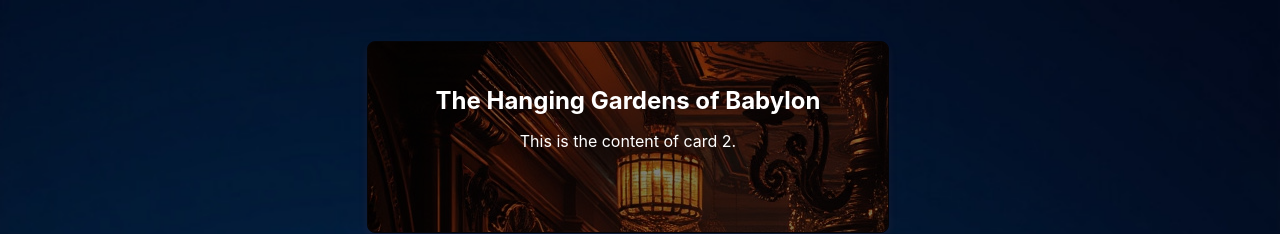
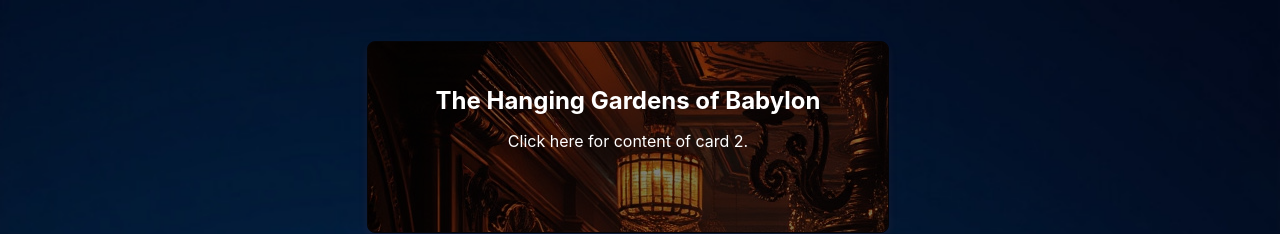
Before and after one commit to barrett38/Timed-Carousel, a React (Create React App) app: page / in a window 1280 px wide. Shown: the top 234 px of the page. Built offline with nearby package versions, Linux system fonts and the light colour scheme.

Commit message:
Changed JPG File names

```diff
--- a/src/App.css
+++ b/src/App.css
@@ -13,8 +13,8 @@ body {
   padding: 0;
   height: 100vh;
   background-color: var(--earthy-cream);
-  /* background-image: url("../public/images/darkbluebackground.JPG"); */
-  background-image: url("./images/darkbluebackground.JPG");
+  /* background-image: url("../public/images/darkbluebackground.jpg"); */
+  background-image: url("./images/darkbluebackground.jpg");
   background-size: cover;
   background-position: center;
 }
--- a/src/components/Carousel/CardData.js
+++ b/src/components/Carousel/CardData.js
@@ -2,7 +2,7 @@ const cardData = [
   {
     id: 1,
     title: "The Mausoleum at Halicarnassus",
-    content: "This is the content of card 1.",
+    content: "Click here for content of card 1.",
     image: "/images/image1.jpg", // Path to the image
     longform:
       "The Mausoleum at Halicarnassus was a tomb built for Mausolus, the Persian satrap (governor) of Caria, and his wife, Artemisia, in 350 BC. Standing approximately 45 meters (148 feet) tall, it was an architectural masterpiece combining Greek, Egyptian, and Lycian design elements. The structure was richly decorated with sculptural reliefs by renowned artists. Although the Mausoleum was destroyed by earthquakes, its name became synonymous with monumental tombs.",
@@ -10,7 +10,7 @@ const cardData = [
   {
     id: 2,
     title: "The Hanging Gardens of Babylon",
-    content: "This is the content of card 2.",
+    content: "Click here for content of card 2.",
     image: "/images/image2.jpg", // Path to the image
     longform:
       "The Hanging Gardens, said to be built by King Nebuchadnezzar II around 600 BC, were a legendary terraced garden filled with lush vegetation. According to ancient writers, the gardens were created to please the king’s wife, Amytis, who missed the greenery of her homeland. The gardens were reportedly irrigated by an advanced system using the nearby Euphrates River. However, the existence of the Hanging Gardens remains uncertain, as no definitive archaeological evidence has been found.",
@@ -18,7 +18,7 @@ const cardData = [
   {
     id: 3,
     title: "The Lighthouse of Alexandria",
-    content: "This is the content of card 3.",
+    content: "Click here for content of card 3.",
     image: "/images/image3.jpg", // Path to the image
     longform:
       "Also known as the Pharos of Alexandria, this lighthouse was built by the Ptolemaic Kingdom around 280 BC on the small island of Pharos, off the coast of Alexandria, Egypt. It was designed to guide sailors safely into the busy harbor and stood between 100 and 130 meters (330-430 feet) tall, making it one of the tallest man-made structures of the ancient world. The lighthouse was equipped with a massive flame at night and mirrors to reflect sunlight by day. It was severely damaged by earthquakes in the 14th century.",
@@ -26,7 +26,7 @@ const cardData = [
   {
     id: 4,
     title: "The Colossus of Rhodes",
-    content: "This is the content of card 4.",
+    content: "Click here for content of card 4.",
     image: "/images/image4.jpg", // Path to the image
     longform:
       "The Colossus of Rhodes was a giant statue of the sun god Helios, constructed between 292 and 280 BC on the Greek island of Rhodes. Standing about 33 meters (108 feet) tall, it was one of the tallest statues of the ancient world, symbolizing the island’s triumph over invaders. The statue was made of bronze and stood at the entrance to the harbor. Unfortunately, it was toppled by an earthquake in 226 BC, and although it lay in ruins for centuries, it remained a symbol of Rhodian pride.",
@@ -34,7 +34,7 @@ const cardData = [
   {
     id: 5,
     title: "The Great Pyramid",
-    content: "This is the content of card 5.",
+    content: "Click here for content of card 5.",
     image: "/images/image5.jpg", // Path to the image
     longform:
       "The Great Pyramid of Giza is the only surviving wonder of the ancient world. Built around 2580–2560 BC, it served as a tomb for the Egyptian Pharaoh Khufu (Cheops). Standing at an original height of 146.6 meters (481 feet), it was the tallest man-made structure in the world for over 3,800 years. The pyramid’s precise construction, using massive stone blocks, remains an engineering marvel even today, sparking awe and intrigue over the methods used to build it.",
@@ -42,7 +42,7 @@ const cardData = [
   {
     id: 6,
     title: "The Hanging Gardens of Babylon",
-    content: "This is the content of card 6.",
+    content: "Click here for content of card 6.",
     image: "/images/image6.jpg", // Path to the image
     longform:
       "The Hanging Gardens, said to be built by King Nebuchadnezzar II around 600 BC, were a legendary terraced garden filled with lush vegetation. According to ancient writers, the gardens were created to please the king’s wife, Amytis, who missed the greenery of her homeland. The gardens were reportedly irrigated by an advanced system using the nearby Euphrates River. However, the existence of the Hanging Gardens remains uncertain, as no definitive archaeological evidence has been found.",
@@ -50,7 +50,7 @@ const cardData = [
   {
     id: 7,
     title: "The Statue of Zeus at Olympia",
-    content: "This is the content of card 7.",
+    content: "Click here for content of card 7.",
     image: "/images/image7.jpg", // Path to the image
     longform:
       "Created by the sculptor Phidias around 435 BC, this massive statue of Zeus stood over 12 meters (40 feet) tall and was located in the Temple of Zeus in Olympia. The figure was made of ivory and gold, seated on a grand throne, holding a scepter and a statue of Nike, the goddess of victory. This masterpiece represented the majesty and power of the Greek gods, but it was later destroyed, likely in a fire, during the 5th century AD.",
```
